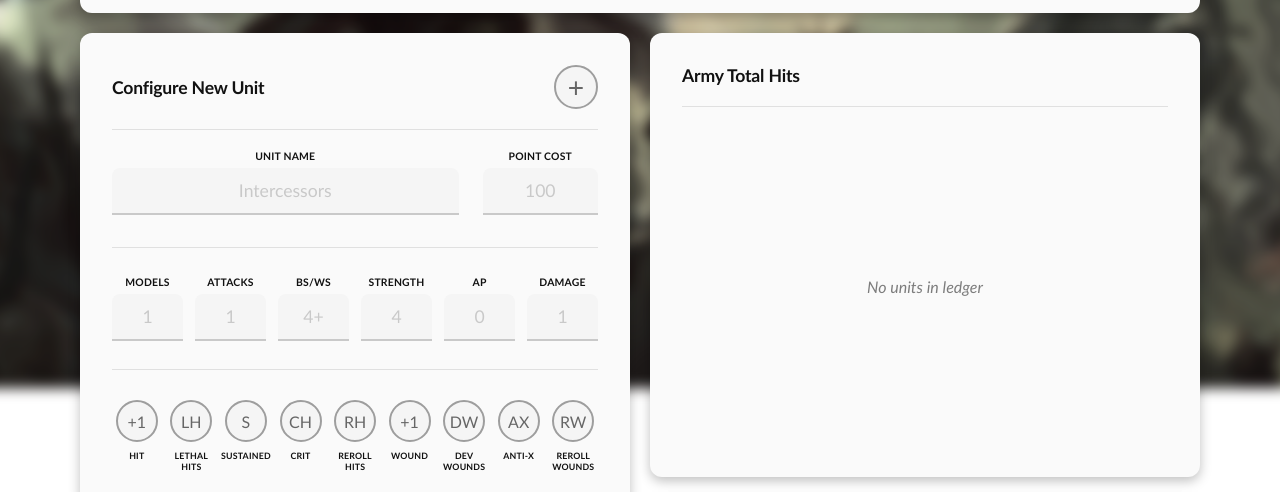
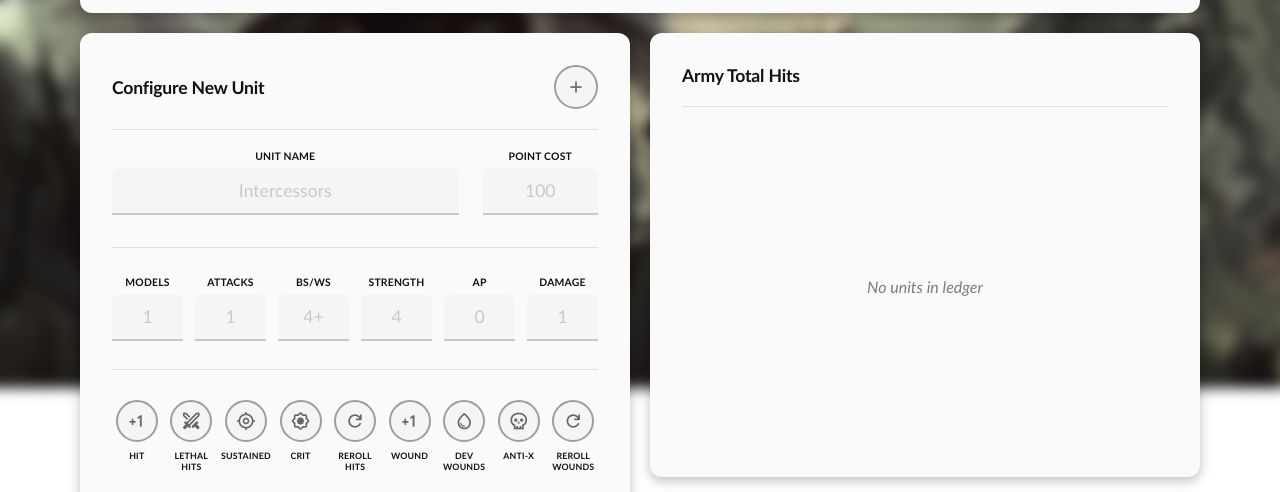
Before and after one commit to zlashie/warhammerarmycalc, an Angular app in the folder frontend/: page /calculator in a window 1280 px wide. Shown: the part 432-924 px from the top of the page. Built offline with nearby package versions, Linux system fonts and the light colour scheme.

Commit message:
Styling the frontend cards with more deliberate icons

```diff
--- a/frontend/src/app/pages/army-calc/components/add-unit-card/add-unit-card.component.html
+++ b/frontend/src/app/pages/army-calc/components/add-unit-card/add-unit-card.component.html
@@ -5,7 +5,7 @@
         {{ unitToEdit() ? 'Edit Unit' : 'Configure New Unit' }}
       </h3>
       <app-action-orb
-        mode="add"
+        [mode]="unitToEdit() ? 'save' : 'add'"
         (action)="submitUnit()">
       </app-action-orb>
     </div>
@@ -39,18 +39,21 @@
       <app-toggle-orb
         label="Hit"
         abbreviation="+1"
+        icon="exposure_plus_1"
         [(active)]="currentUnit.toggles.plusOneHit">
       </app-toggle-orb>
 
       <app-toggle-orb
         label="Lethal Hits"
         abbreviation="LH"
+        icon="swords"
         [(active)]="currentUnit.toggles.lethal">
       </app-toggle-orb>
 
       <app-toggle-orb
         abbreviation="S"
         label="Sustained"
+        icon="my_location"
         [options]="['1', '2', '3', 'D3']"
         [(active)]="currentUnit.toggles.sustained">
       </app-toggle-orb>
@@ -58,6 +61,7 @@
       <app-toggle-orb
         label="Crit"
         abbreviation="CH"
+        icon="explosion"
         [options]="['4+', '5+']"
         [active]="getCritLabel(currentUnit.toggles.crit)"
         (activeChange)="setCritFromFriendly($event)">
@@ -66,6 +70,7 @@
       <app-toggle-orb
         label="Reroll Hits"
         abbreviation="RH"
+        icon="refresh"
         [options]="['1s', 'Fail', 'Fish']"
         [active]="getFriendlyRerollLabel(currentUnit.toggles.rerollHits)"
         (activeChange)="setRerollFromFriendly($event)">
@@ -74,18 +79,21 @@
       <app-toggle-orb
         label="Wound"
         abbreviation="+1"
+        icon="exposure_plus_1"
         [(active)]="currentUnit.toggles.plusOneWound">
       </app-toggle-orb>
 
       <app-toggle-orb
         label="Dev Wounds"
         abbreviation="DW"
+        icon="water_drop"
         [(active)]="currentUnit.toggles.devastating">
       </app-toggle-orb>
 
       <app-toggle-orb
         label="Anti-X"
         abbreviation="AX"
+        icon="skull"
         [options]="['2+', '3+', '4+', '5+']"
         [active]="getCritLabel(currentUnit.toggles.antiX)"
         (activeChange)="setAntiXFromFriendly($event)">
@@ -94,10 +102,12 @@
       <app-toggle-orb
         abbreviation="RW"
         label="Reroll Wounds"
+        icon="refresh"
         [options]="['1s', 'Fail', 'Fish']"
         [active]="getFriendlyWoundRerollLabel(currentUnit.toggles.rerollWounds)"
         (activeChange)="setWoundRerollFromFriendly($event)">
       </app-toggle-orb>
+
     </div>
   </div>
 </app-card>
--- a/frontend/src/app/pages/army-calc/components/add-unit-card/add-unit-card.component.ts
+++ b/frontend/src/app/pages/army-calc/components/add-unit-card/add-unit-card.component.ts
@@ -1,4 +1,4 @@
-import { Component, Output, EventEmitter, input, effect } from '@angular/core';
+import { Component, Output, EventEmitter, input, Input, effect } from '@angular/core';
 import { CommonModule } from '@angular/common';
 import { ActionOrbComponent } from '../../../../shared/components/ui/action-orb/action-orb.component';
 import { CardComponent } from '../../../../shared/components/ui/card/card.component';
@@ -15,6 +15,8 @@ import { ToggleOrbComponent } from '../../../../shared/components/ui/toggle-orb/
 export class AddUnitCardComponent {
   unitToEdit = input<any | null>(null);
 
+  @Input() mode: 'add' | 'save' | 'delete' = 'add';
+  @Output() action = new EventEmitter<void>();
   @Output() unitAdded = new EventEmitter<any>();
 
   constructor() {
@@ -26,6 +28,19 @@ export class AddUnitCardComponent {
         this.currentUnit = this.getInitialUnitState();
       }
     });
+  }
+
+  getIconName(): string {
+    switch (this.mode) {
+      case 'save': return 'save';
+      case 'delete': return 'delete';
+      case 'add':
+      default: return 'add';
+    }
+  }
+
+  onClick() {
+    this.action.emit();
   }
 
   private getInitialUnitState() {
--- a/frontend/src/app/shared/components/ui/action-orb/action-orb.component.css
+++ b/frontend/src/app/shared/components/ui/action-orb/action-orb.component.css
@@ -13,7 +13,6 @@
     display: flex;
     align-items: center;
     justify-content: center;
-    transition: all 0.2s ease-in-out;
 }
 
 .icon-wrapper {
@@ -26,14 +25,19 @@
 }
 
 .action-orb-button:hover {
-    border-color: var(--line-gold, #e1ad01);
-    color: var(--line-gold, #e1ad01);
-    background-color: #ffffff;
+    background-color: var(--bg-hover);
+    transition: background-color 0.2s ease;
 }
 
-.action-orb-button:not(.remove-mode):hover {
-    border-color: var(--line-gold, #e1ad01);
-    color: var(--line-gold, #e1ad01);
+.action-orb-button:active,
+.action-orb-button.active {
+    background-color: var(--bg-main);
+    border-color: var(--line-gold);
+    color: var(--line-gold);
+}
+
+.action-orb-button:active .material-symbols-rounded {
+    font-variation-settings: 'FILL' 1, 'wght' 500, 'GRAD' 0, 'opsz' 24;
 }
 
 .action-orb-button.remove-mode:hover {
@@ -44,3 +48,8 @@
 .action-orb-button.remove-mode .icon-wrapper {
     font-size: 26px;
 }
+
+.material-symbols-rounded {
+  font-variation-settings: 'FILL' 1, 'wght' 400, 'GRAD' 0, 'opsz' 24;
+  font-size: 20px;
+}
--- a/frontend/src/app/shared/components/ui/action-orb/action-orb.component.html
+++ b/frontend/src/app/shared/components/ui/action-orb/action-orb.component.html
@@ -1,9 +1,10 @@
 <button
   type="button"
   class="action-orb-button"
-  [class.remove-mode]="mode === 'remove'"
+  [class.remove-mode]="mode === 'remove' || mode === 'delete'"
+  [class.save-mode]="mode === 'save'"
   (click)="handleAction($event)">
-  <span class="icon-wrapper">
-    {{ mode === 'add' ? '+' : '×' }}
+  <span class="material-symbols-rounded">
+    {{ mode === 'save' ? 'save' : (mode === 'add' ? 'add' : 'delete') }}
   </span>
 </button>
--- a/frontend/src/app/shared/components/ui/action-orb/action-orb.component.ts
+++ b/frontend/src/app/shared/components/ui/action-orb/action-orb.component.ts
@@ -9,7 +9,7 @@ import { CommonModule } from '@angular/common';
   styleUrls: ['./action-orb.component.css']
 })
 export class ActionOrbComponent {
-  @Input() mode: 'add' | 'remove' | 'edit' = 'add';
+  @Input() mode: 'add' | 'save' | 'remove' | 'delete' = 'add';
   @Output() action = new EventEmitter<void>();
 
   handleAction(event: Event) {
--- a/frontend/src/app/shared/components/ui/toggle-orb/toggle-orb.component.css
+++ b/frontend/src/app/shared/components/ui/toggle-orb/toggle-orb.component.css
@@ -131,3 +131,13 @@
     border-right: 1px solid #e0e0e0;
     border-bottom: 1px solid #e0e0e0;
 }
+
+.material-symbols-rounded {
+  font-variation-settings: 'FILL' 0, 'wght' 400, 'GRAD' 0, 'opsz' 24;
+  font-size: 20px;
+  pointer-events: none;
+}
+
+.orb.active .material-symbols-rounded {
+  font-variation-settings: 'FILL' 1, 'wght' 500, 'GRAD' 0, 'opsz' 24;
+}
--- a/frontend/src/app/shared/components/ui/toggle-orb/toggle-orb.component.html
+++ b/frontend/src/app/shared/components/ui/toggle-orb/toggle-orb.component.html
@@ -1,6 +1,14 @@
 <div class="toggle-container">
   <div class="orb" [class.active]="active" (click)="onToggle()">
-    {{ (active && active !== true) ? active : abbreviation }}
+    @if (active && active !== true) {
+      {{ active }}
+    }
+    @else if (icon) {
+      <span class="material-symbols-rounded">{{ icon }}</span>
+    }
+    @else {
+      {{ abbreviation }}
+    }
   </div>
   <span class="orb-label" [class.active]="active">{{ label }}</span>
 
--- a/frontend/src/app/shared/components/ui/toggle-orb/toggle-orb.component.ts
+++ b/frontend/src/app/shared/components/ui/toggle-orb/toggle-orb.component.ts
@@ -11,6 +11,7 @@ import { CommonModule } from '@angular/common';
 export class ToggleOrbComponent {
   @Input({ required: true }) label: string = '';
   @Input({ required: true }) abbreviation: string = '';
+  @Input() icon: string = '';
   @Input() options: string[] = [];
   @Input() active: any = false;
 
--- a/frontend/src/index.html
+++ b/frontend/src/index.html
@@ -6,6 +6,7 @@
   <base href="/">
   <meta name="viewport" content="width=device-width, initial-scale=1">
   <link rel="icon" type="image/x-icon" href="black_templar.ico">
+  <link rel="stylesheet" href="https://fonts.googleapis.com/css2?family=Material+Symbols+Rounded:opsz,wght,FILL,GRAD@20..48,100..700,0..1,-50..200" />
 </head>
 <body>
   <app-root></app-root>
```
